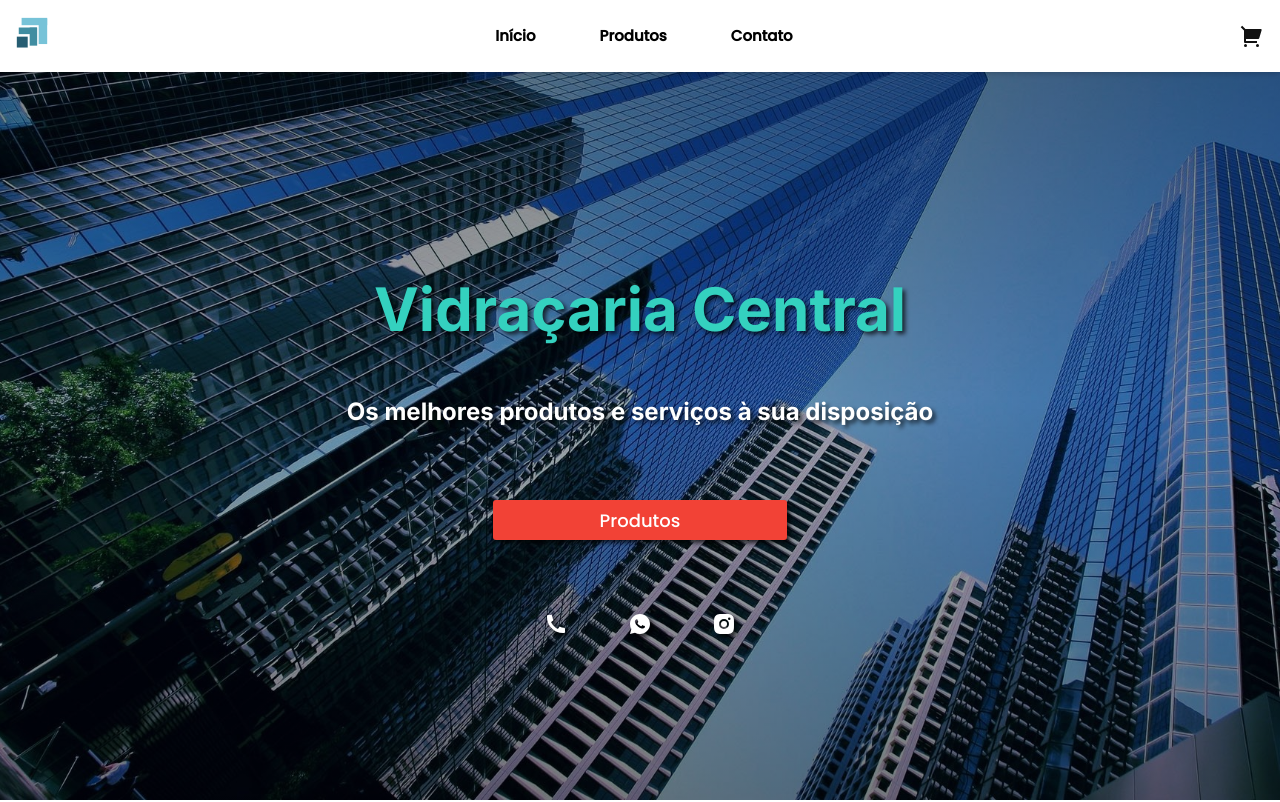
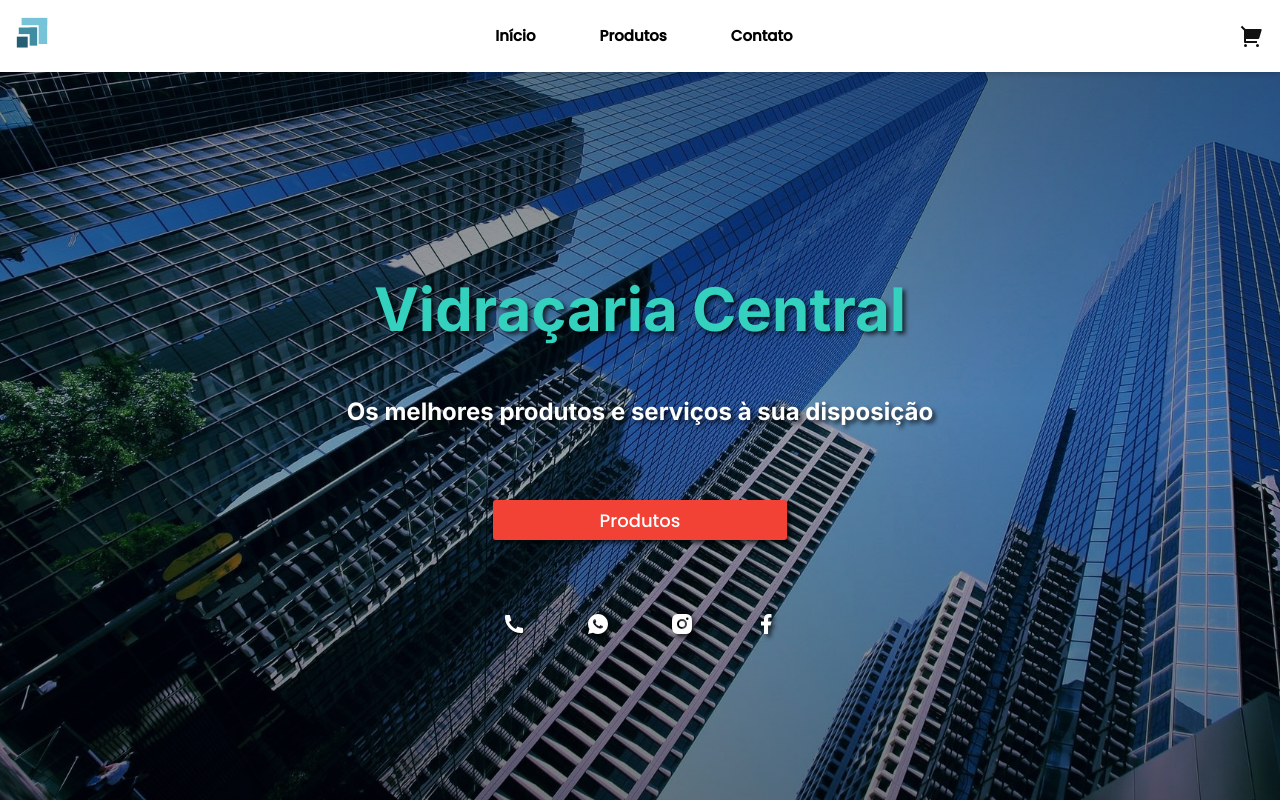
Before and after one commit to ramon159/vidracaria_next, a Next.js app: page / in a window 1280 px wide. Shown: the top 802 px of the page. Built offline with nearby package versions, Linux system fonts and the light colour scheme.

Commit message:
add facebook icon

```diff
--- a/src/components/HeroSection/index.tsx
+++ b/src/components/HeroSection/index.tsx
@@ -1,6 +1,13 @@
 import * as S from './styles'
 import Link from 'next/link'
 import wppAPI from 'services/WppAPI'
+
+const links = {
+  phone: 'tel:+5502122222222',
+  instagram: '#',
+  whatsapp: wppAPI(),
+  facebook: 'https://www.facebook.com/vidracariacentralrj'
+}
 
 function HeroSection() {
   return (
@@ -16,21 +23,27 @@ function HeroSection() {
             </S.StyledButton>
           </Link>
           <S.IconWrapper>
-            <Link href="#">
+            <Link href={links.phone}>
               <a target="_blank">
                 <S.PhoneIcon />
               </a>
             </Link>
 
-            <Link href={wppAPI()} passHref={true}>
+            <Link href={links.whatsapp} passHref={true}>
               <a target="_blank" rel="noreferrer">
                 <S.WhatsappIcon />
               </a>
             </Link>
 
-            <Link href="21-2701-2327">
+            <Link href={links.instagram}>
               <a target="_blank" rel="noreferrer">
                 <S.InstagramIcon />
+              </a>
+            </Link>
+
+            <Link href={links.facebook}>
+              <a target="_blank" rel="noreferrer">
+                <S.FacebookIcon />
               </a>
             </Link>
           </S.IconWrapper>
--- a/src/components/HeroSection/styles.ts
+++ b/src/components/HeroSection/styles.ts
@@ -3,7 +3,8 @@ import { COLOR, FONT, SIZE } from 'config/general'
 import {
   RiInstagramFill as RiInstagram,
   RiWhatsappFill as RiWhatsapp,
-  RiPhoneFill as RiPhone
+  RiPhoneFill as RiPhone,
+  RiFacebookFill as RiFacebook
 } from 'react-icons/ri'
 
 const sharedShadow = css`
@@ -110,3 +111,7 @@ export const PhoneIcon = styled(RiPhone)`
   ${sharedShadow}
   ${sharedIcon}
 `
+export const FacebookIcon = styled(RiFacebook)`
+  ${sharedShadow}
+  ${sharedIcon}
+`
```
Also changed, not shown: public/manifest.json (deleted).
